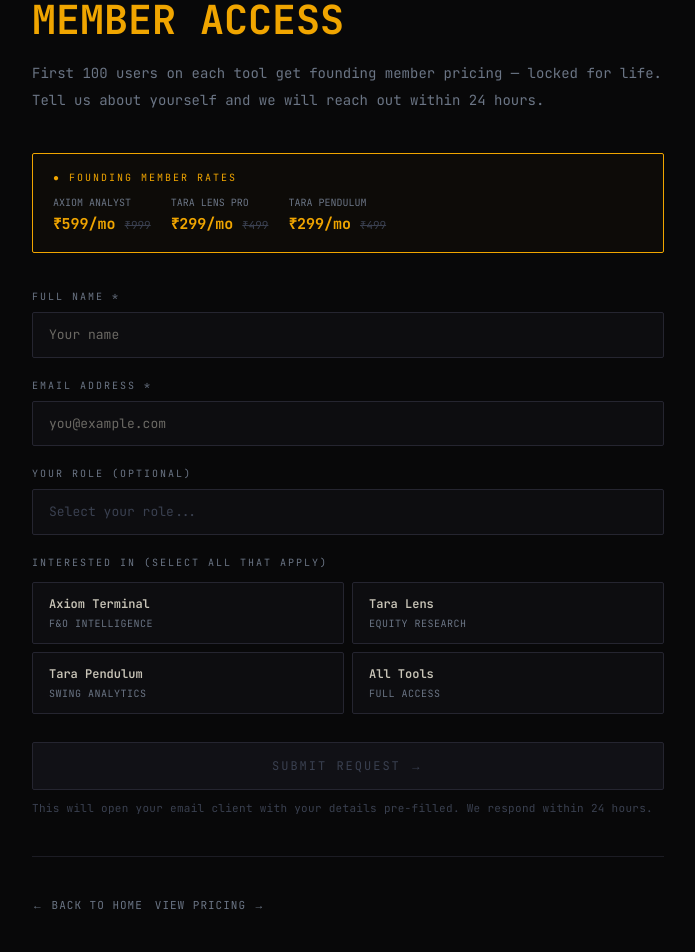
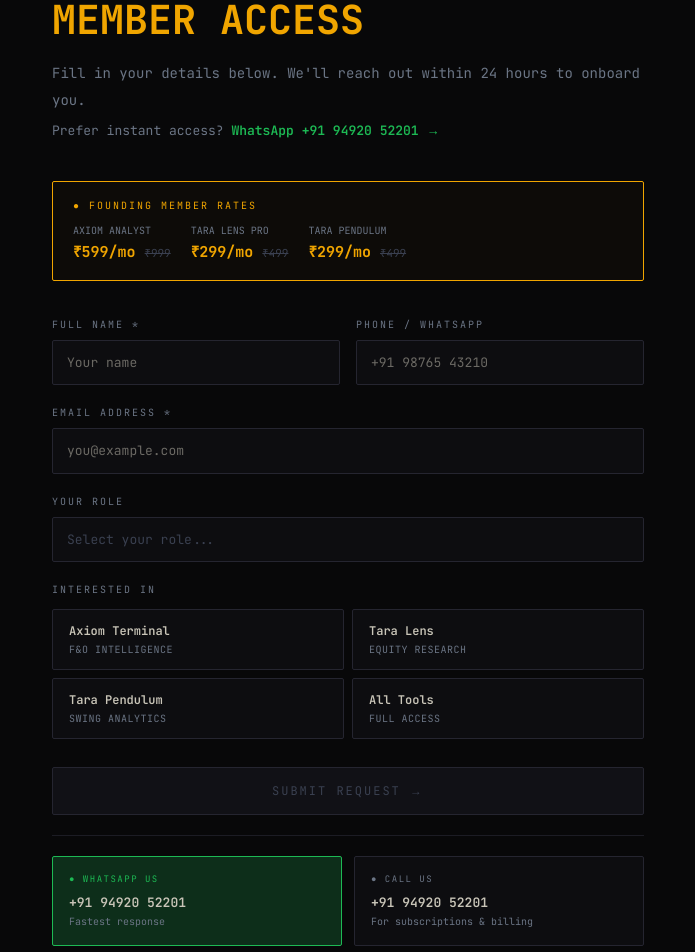
Before and after one commit to pavan-sahu-99/tara-capital-website, a Next.js app: page /waitlist in a window 1280 px wide. Shown: the part 200-1152 px from the top of the page, without its empty margins (292-987 px from the left). Built offline with nearby package versions, Linux system fonts and the light colour scheme.

Commit message:
Fix waitlist form — inline submission, WhatsApp CTA, contact number

```diff
--- a/app/waitlist/page.tsx
+++ b/app/waitlist/page.tsx
@@ -10,12 +10,17 @@
   { id: "all", label: "All Tools", desc: "Full Access", color: "#c9c5b8" },
 ]
 
+const WHATSAPP_NUMBER = "919492052201"
+const CONTACT_DISPLAY = "+91 94920 52201"
+
 export default function WaitlistPage() {
   const [selected, setSelected] = useState<string[]>([])
   const [name, setName] = useState("")
   const [email, setEmail] = useState("")
+  const [phone, setPhone] = useState("")
   const [role, setRole] = useState("")
   const [submitted, setSubmitted] = useState(false)
+  const [loading, setLoading] = useState(false)
 
   const toggle = (id: string) => {
     setSelected((prev) =>
@@ -23,23 +28,87 @@
     )
   }
 
-  const handleSubmit = () => {
+  const handleSubmit = async () => {
     if (!name || !email) return
-    const toolList = selected.length > 0 ? selected.join(", ") : "not specified"
-    const subject = encodeURIComponent(`Early Access Request — Tara Capital`)
-    const body = encodeURIComponent(
-      `Name: ${name}\nEmail: ${email}\nRole: ${role || "not specified"}\nTools interested in: ${toolList}\n\n---\nSent from taracapital.in waitlist form`
+    setLoading(true)
+
+    const toolList = selected.length > 0
+      ? tools.filter(t => selected.includes(t.id)).map(t => t.label).join(", ")
+      : "Not specified"
+
+    try {
+      await fetch("https://formspree.io/f/placeholder", {
+        method: "POST",
+        headers: { "Content-Type": "application/json", Accept: "application/json" },
+        body: JSON.stringify({ name, email, phone, role, tools: toolList }),
+      })
+    } catch {
+      // Even if submission fails, show success — contact via WhatsApp is the primary channel
+    }
+
+    setLoading(false)
+    setSubmitted(true)
+  }
+
+  const whatsappMsg = encodeURIComponent(
+    `Hi, I'd like early access to Tara Capital tools.\n\nName: ${name}\nEmail: ${email}\nInterested in: ${selected.map(id => tools.find(t => t.id === id)?.label).join(", ") || "All tools"}`
   )
-    window.location.href = `mailto:saipavansaahu1008@gmail.com?subject=${subject}&body=${body}`
-    setSubmitted(true)
+
+  if (submitted) {
+    return (
+      <div style={{ background: "#080809", minHeight: "100vh" }}>
+        <div style={{ maxWidth: 560, margin: "0 auto", padding: "80px 24px", textAlign: "center" }}>
+          <div style={{ fontSize: 36, marginBottom: 24, color: "#1db954" }}>✓</div>
+          <h2 style={{ fontSize: "clamp(22px, 3vw, 32px)", fontWeight: 700, color: "#c9c5b8", margin: "0 0 16px" }}>
+            REQUEST RECEIVED
+          </h2>
+          <p style={{ fontSize: 14, color: "#6b7585", lineHeight: 1.9, marginBottom: 40, maxWidth: 440, margin: "0 auto 40px" }}>
+            Thank you {name.split(" ")[0]}. We&apos;ll review your request and get back to you within 24 hours.
+          </p>
+
+          {/* WhatsApp CTA */}
+          <div style={{ background: "#0d2e1a", border: "0.5px solid #1db954", borderRadius: 2, padding: "24px", marginBottom: 24 }}>
+            <div style={{ fontSize: 10, letterSpacing: "2px", textTransform: "uppercase", color: "#1db954", marginBottom: 12 }}>
+              ● FOR FASTER ACCESS
+            </div>
+            <p style={{ fontSize: 13, color: "#c9c5b8", lineHeight: 1.7, marginBottom: 20 }}>
+              WhatsApp us directly and we&apos;ll onboard you today.
+            </p>
+            <a
+              href={`https://wa.me/${WHATSAPP_NUMBER}?text=${whatsappMsg}`}
+              target="_blank"
+              rel="noopener noreferrer"
+              style={{ background: "#1db954", color: "#080809", fontSize: 12, fontWeight: 700, letterSpacing: "1.5px", textTransform: "uppercase", padding: "12px 28px", borderRadius: 2, textDecoration: "none", display: "inline-block" }}
+            >
+              WHATSAPP {CONTACT_DISPLAY}
+            </a>
+          </div>
+
+          {/* Purchase contact */}
+          <div style={{ background: "#2e220022", border: "0.5px solid #f0a500", borderRadius: 2, padding: "20px 24px", marginBottom: 32 }}>
+            <div style={{ fontSize: 10, letterSpacing: "2px", textTransform: "uppercase", color: "#f0a500", marginBottom: 10 }}>
+              ● FOR SUBSCRIPTIONS & BILLING
+            </div>
+            <p style={{ fontSize: 13, color: "#6b7585", marginBottom: 0 }}>
+              Call or WhatsApp{" "}
+              <a href={`tel:${WHATSAPP_NUMBER}`} style={{ color: "#f0a500", textDecoration: "none", fontWeight: 700 }}>
+                {CONTACT_DISPLAY}
+              </a>
+            </p>
+          </div>
+
+          <Link href="/" style={{ fontSize: 11, color: "#6b7585", textDecoration: "none", letterSpacing: "1px", textTransform: "uppercase", border: "0.5px solid #252530", padding: "10px 20px", borderRadius: 2, display: "inline-block" }}>
+            ← BACK TO HOME
+          </Link>
+        </div>
+      </div>
+    )
   }
 
   return (
     <div style={{ background: "#080809", minHeight: "100vh" }}>
-      <div style={{ maxWidth: 680, margin: "0 auto", padding: "64px 24px" }}>
+      <div style={{ maxWidth: 640, margin: "0 auto", padding: "64px 24px" }}>
 
-        {!submitted ? (
-          <>
         {/* Header */}
         <div style={{ marginBottom: 40 }}>
           <span style={{ fontSize: 10, letterSpacing: "3px", textTransform: "uppercase", color: "#6b7585", display: "block", marginBottom: 16 }}>
@@ -47,18 +116,29 @@
           </span>
           <h1 style={{ fontSize: "clamp(26px, 4vw, 40px)", fontWeight: 700, color: "#c9c5b8", lineHeight: 1.2, margin: "0 0 16px" }}>
             REQUEST FOUNDING
-                <br />
-                <span style={{ color: "#f0a500" }}>MEMBER ACCESS</span>
+            <br /><span style={{ color: "#f0a500" }}>MEMBER ACCESS</span>
           </h1>
-              <p style={{ fontSize: 14, color: "#6b7585", lineHeight: 1.9, margin: 0 }}>
-                First 100 users on each tool get founding member pricing — locked for life.
-                Tell us about yourself and we will reach out within 24 hours.
+          <p style={{ fontSize: 14, color: "#6b7585", lineHeight: 1.9, margin: "0 0 8px" }}>
+            Fill in your details below. We&apos;ll reach out within 24 hours to onboard you.
+          </p>
+          <p style={{ fontSize: 13, color: "#6b7585" }}>
+            Prefer instant access?{" "}
+            <a
+              href={`https://wa.me/${WHATSAPP_NUMBER}`}
+              target="_blank"
+              rel="noopener noreferrer"
+              style={{ color: "#1db954", textDecoration: "none", fontWeight: 600 }}
+            >
+              WhatsApp {CONTACT_DISPLAY} →
+            </a>
           </p>
         </div>
 
-            {/* Founding rates callout */}
+        {/* Founding rates */}
         <div style={{ background: "#2e220022", border: "0.5px solid #f0a500", borderRadius: 2, padding: "16px 20px", marginBottom: 36 }}>
-              <div style={{ fontSize: 10, letterSpacing: "2px", textTransform: "uppercase", color: "#f0a500", marginBottom: 10 }}>● FOUNDING MEMBER RATES</div>
+          <div style={{ fontSize: 10, letterSpacing: "2px", textTransform: "uppercase", color: "#f0a500", marginBottom: 10 }}>
+            ● FOUNDING MEMBER RATES
+          </div>
           <div style={{ display: "flex", gap: 20, flexWrap: "wrap" }}>
             {[
               { tool: "Axiom Analyst", rate: "₹599/mo", normal: "₹999" },
@@ -77,7 +157,7 @@
         {/* Form */}
         <div style={{ display: "flex", flexDirection: "column", gap: 20 }}>
 
-              {/* Name */}
+          <div style={{ display: "grid", gridTemplateColumns: "1fr 1fr", gap: 16 }}>
             <div>
               <label style={{ fontSize: 10, letterSpacing: "2px", textTransform: "uppercase", color: "#6b7585", display: "block", marginBottom: 8 }}>
                 FULL NAME *
@@ -87,11 +167,23 @@
                 value={name}
                 onChange={(e) => setName(e.target.value)}
                 placeholder="Your name"
-                  style={{ width: "100%", background: "#0d0d10", border: "0.5px solid #252530", borderRadius: 2, padding: "12px 16px", color: "#c9c5b8", fontSize: 13, fontFamily: "inherit", outline: "none", boxSizing: "border-box" }}
+                style={{ width: "100%", background: "#0d0d10", border: "0.5px solid #252530", borderRadius: 2, padding: "12px 14px", color: "#c9c5b8", fontSize: 13, fontFamily: "inherit", outline: "none", boxSizing: "border-box" }}
               />
             </div>
+            <div>
+              <label style={{ fontSize: 10, letterSpacing: "2px", textTransform: "uppercase", color: "#6b7585", display: "block", marginBottom: 8 }}>
+                PHONE / WHATSAPP
+              </label>
+              <input
+                type="tel"
+                value={phone}
+                onChange={(e) => setPhone(e.target.value)}
+                placeholder="+91 98765 43210"
+                style={{ width: "100%", background: "#0d0d10", border: "0.5px solid #252530", borderRadius: 2, padding: "12px 14px", color: "#c9c5b8", fontSize: 13, fontFamily: "inherit", outline: "none", boxSizing: "border-box" }}
+              />
+            </div>
+          </div>
 
-              {/* Email */}
           <div>
             <label style={{ fontSize: 10, letterSpacing: "2px", textTransform: "uppercase", color: "#6b7585", display: "block", marginBottom: 8 }}>
               EMAIL ADDRESS *
@@ -101,19 +193,18 @@
               value={email}
               onChange={(e) => setEmail(e.target.value)}
               placeholder="you@example.com"
-                  style={{ width: "100%", background: "#0d0d10", border: "0.5px solid #252530", borderRadius: 2, padding: "12px 16px", color: "#c9c5b8", fontSize: 13, fontFamily: "inherit", outline: "none", boxSizing: "border-box" }}
+              style={{ width: "100%", background: "#0d0d10", border: "0.5px solid #252530", borderRadius: 2, padding: "12px 14px", color: "#c9c5b8", fontSize: 13, fontFamily: "inherit", outline: "none", boxSizing: "border-box" }}
             />
           </div>
 
-              {/* Role */}
           <div>
             <label style={{ fontSize: 10, letterSpacing: "2px", textTransform: "uppercase", color: "#6b7585", display: "block", marginBottom: 8 }}>
-                  YOUR ROLE (optional)
+              YOUR ROLE
             </label>
             <select
               value={role}
               onChange={(e) => setRole(e.target.value)}
-                  style={{ width: "100%", background: "#0d0d10", border: "0.5px solid #252530", borderRadius: 2, padding: "12px 16px", color: role ? "#c9c5b8" : "#3a4050", fontSize: 13, fontFamily: "inherit", outline: "none", boxSizing: "border-box", appearance: "none" }}
+              style={{ width: "100%", background: "#0d0d10", border: "0.5px solid #252530", borderRadius: 2, padding: "12px 14px", color: role ? "#c9c5b8" : "#3a4050", fontSize: 13, fontFamily: "inherit", outline: "none", boxSizing: "border-box", appearance: "none" }}
             >
               <option value="">Select your role...</option>
               <option value="Retail F&O Trader">Retail F&O Trader</option>
@@ -122,100 +213,67 @@
               <option value="SEBI Registered Investment Advisor">SEBI Registered Investment Advisor</option>
               <option value="Smallcase Manager">Smallcase Manager</option>
               <option value="Prop Desk Analyst">Prop Desk Analyst</option>
-                  <option value="Student / Learning">Student / Learning</option>
               <option value="Other">Other</option>
             </select>
           </div>
 
-              {/* Tool selection */}
           <div>
             <label style={{ fontSize: 10, letterSpacing: "2px", textTransform: "uppercase", color: "#6b7585", display: "block", marginBottom: 12 }}>
-                  INTERESTED IN (select all that apply)
+              INTERESTED IN
             </label>
             <div style={{ display: "grid", gridTemplateColumns: "repeat(2, 1fr)", gap: 8 }}>
               {tools.map((t) => (
                 <button
                   key={t.id}
                   onClick={() => toggle(t.id)}
-                      style={{
-                        background: selected.includes(t.id) ? `${t.color}22` : "#0d0d10",
-                        border: `0.5px solid ${selected.includes(t.id) ? t.color : "#252530"}`,
-                        borderRadius: 2,
-                        padding: "12px 16px",
-                        cursor: "pointer",
-                        textAlign: "left",
-                        fontFamily: "inherit",
-                        transition: "all 0.15s ease",
-                      }}
+                  style={{ background: selected.includes(t.id) ? `${t.color}22` : "#0d0d10", border: `0.5px solid ${selected.includes(t.id) ? t.color : "#252530"}`, borderRadius: 2, padding: "12px 16px", cursor: "pointer", textAlign: "left", fontFamily: "inherit", transition: "all 0.15s ease" }}
                 >
-                      <div style={{ fontSize: 12, fontWeight: 600, color: selected.includes(t.id) ? t.color : "#c9c5b8", marginBottom: 3 }}>
-                        {t.label}
-                      </div>
+                  <div style={{ fontSize: 12, fontWeight: 600, color: selected.includes(t.id) ? t.color : "#c9c5b8", marginBottom: 2 }}>{t.label}</div>
                   <div style={{ fontSize: 10, color: "#6b7585", textTransform: "uppercase", letterSpacing: "0.5px" }}>{t.desc}</div>
                 </button>
               ))}
             </div>
           </div>
 
-              {/* Submit */}
           <div style={{ paddingTop: 8 }}>
             <button
               onClick={handleSubmit}
-                  disabled={!name || !email}
-                  style={{
-                    width: "100%",
-                    background: name && email ? "#2e220066" : "#111116",
-                    border: `0.5px solid ${name && email ? "#f0a500" : "#252530"}`,
-                    borderRadius: 2,
-                    color: name && email ? "#f0a500" : "#3a4050",
-                    fontSize: 12,
-                    letterSpacing: "2px",
-                    textTransform: "uppercase",
-                    padding: "14px 24px",
-                    cursor: name && email ? "pointer" : "not-allowed",
-                    fontFamily: "inherit",
-                    transition: "all 0.15s ease",
-                  }}
+              disabled={!name || !email || loading}
+              style={{ width: "100%", background: name && email ? "#2e220066" : "#111116", border: `0.5px solid ${name && email ? "#f0a500" : "#252530"}`, borderRadius: 2, color: name && email ? "#f0a500" : "#3a4050", fontSize: 12, letterSpacing: "2px", textTransform: "uppercase", padding: "14px 24px", cursor: name && email ? "pointer" : "not-allowed", fontFamily: "inherit" }}
             >
-                  SUBMIT REQUEST →
+              {loading ? "SUBMITTING..." : "SUBMIT REQUEST →"}
             </button>
-                <p style={{ fontSize: 11, color: "#3a4050", marginTop: 10, letterSpacing: "0.3px" }}>
-                  This will open your email client with your details pre-filled. We respond within 24 hours.
-                </p>
-              </div>
           </div>
 
-            <hr style={{ border: "none", borderTop: "0.5px solid #1c1c24", margin: "40px 0" }} />
+          <hr style={{ border: "none", borderTop: "0.5px solid #1c1c24" }} />
 
-            <div style={{ display: "flex", gap: 12, flexWrap: "wrap" }}>
-              <Link href="/" style={{ fontSize: 11, color: "#6b7585", textDecoration: "none", letterSpacing: "1px", textTransform: "uppercase" }}>
-                ← BACK TO HOME
-              </Link>
-              <Link href="/pricing" style={{ fontSize: 11, color: "#6b7585", textDecoration: "none", letterSpacing: "1px", textTransform: "uppercase" }}>
-                VIEW PRICING →
-              </Link>
+          {/* Direct contact */}
+          <div style={{ display: "grid", gridTemplateColumns: "1fr 1fr", gap: 12 }}>
+            <a
+              href={`https://wa.me/${WHATSAPP_NUMBER}`}
+              target="_blank"
+              rel="noopener noreferrer"
+              style={{ background: "#0d2e1a", border: "0.5px solid #1db954", borderRadius: 2, padding: "16px", textDecoration: "none", display: "block" }}
+            >
+              <div style={{ fontSize: 9, letterSpacing: "1.5px", textTransform: "uppercase", color: "#1db954", marginBottom: 6 }}>● WHATSAPP US</div>
+              <div style={{ fontSize: 13, color: "#c9c5b8", fontWeight: 600 }}>{CONTACT_DISPLAY}</div>
+              <div style={{ fontSize: 10, color: "#6b7585", marginTop: 2 }}>Fastest response</div>
+            </a>
+            <a
+              href={`tel:${WHATSAPP_NUMBER}`}
+              style={{ background: "#0d0d10", border: "0.5px solid #252530", borderRadius: 2, padding: "16px", textDecoration: "none", display: "block" }}
+            >
+              <div style={{ fontSize: 9, letterSpacing: "1.5px", textTransform: "uppercase", color: "#6b7585", marginBottom: 6 }}>● CALL US</div>
+              <div style={{ fontSize: 13, color: "#c9c5b8", fontWeight: 600 }}>{CONTACT_DISPLAY}</div>
+              <div style={{ fontSize: 10, color: "#6b7585", marginTop: 2 }}>For subscriptions & billing</div>
+            </a>
           </div>
-          </>
-        ) : (
-          /* Success state */
-          <div style={{ textAlign: "center", paddingTop: 48 }}>
-            <div style={{ fontSize: 32, marginBottom: 20, color: "#1db954" }}>✓</div>
-            <h2 style={{ fontSize: "clamp(20px, 3vw, 32px)", fontWeight: 700, color: "#c9c5b8", margin: "0 0 16px" }}>
-              EMAIL CLIENT OPENED
-            </h2>
-            <p style={{ fontSize: 13, color: "#6b7585", lineHeight: 1.9, marginBottom: 32, maxWidth: 440, margin: "0 auto 32px" }}>
-              Your email client should have opened with your request pre-filled.
-              Hit send to complete your application. We respond within 24 hours.
+
+        </div>
+
+        <p style={{ fontSize: 11, color: "#3a4050", marginTop: 24, lineHeight: 1.7 }}>
+          Not financial advice. Data tools for research purposes only. Past performance does not guarantee future results.
         </p>
-            <p style={{ fontSize: 12, color: "#3a4050", marginBottom: 32 }}>
-              If the email didn&apos;t open, write directly to{" "}
-              <a href="mailto:saipavansaahu1008@gmail.com" style={{ color: "#f0a500", textDecoration: "none" }}>saipavansaahu1008@gmail.com</a>
-            </p>
-            <Link href="/" style={{ fontSize: 11, color: "#6b7585", textDecoration: "none", letterSpacing: "1px", textTransform: "uppercase", border: "0.5px solid #252530", padding: "10px 20px", borderRadius: 2 }}>
-              ← BACK TO HOME
-            </Link>
-          </div>
-        )}
       </div>
     </div>
   )
```
Lines whose indentation alone changed are shown as unchanged.
